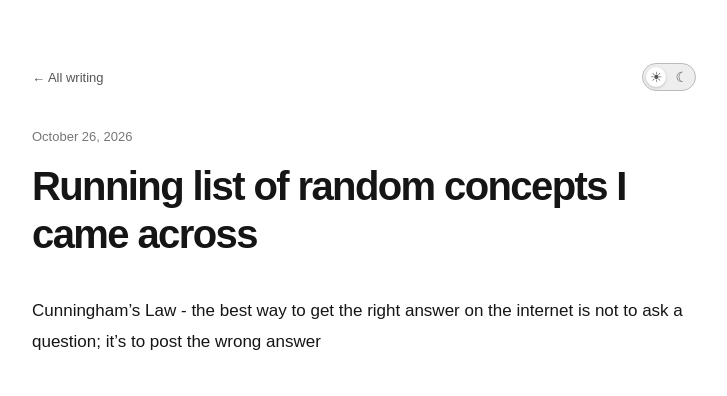
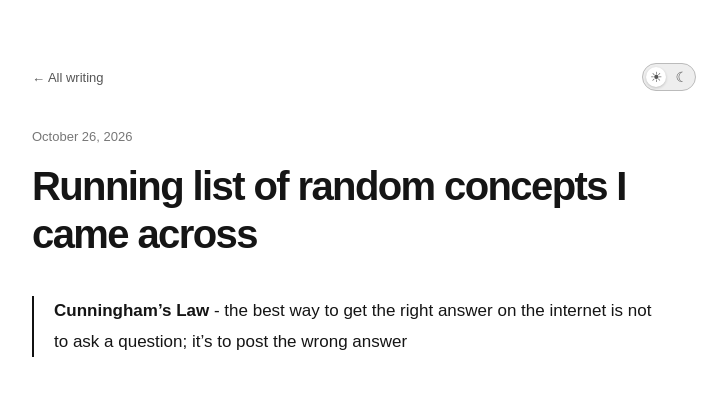
Before and after one commit to anjalisurana-commits/anjalisurana-commits.github.io, a Jekyll site: the page built from _posts/2026-10-26-getting-into-ai-safety.md, in a window 1280 px wide. Shown: the top 396 px of the page, without its empty margins (276-1003 px from the left). Built offline with Jekyll 4.4.1, drawn with Linux system fonts in a browser that asks for light colours.

Commit message:
Update _posts/2026-10-26-getting-into-ai-safety.md (via Pages CMS)

```diff
--- a/_posts/2026-10-26-getting-into-ai-safety.md
+++ b/_posts/2026-10-26-getting-into-ai-safety.md
@@ -2,8 +2,4 @@
 title: Running list of random concepts I came across
 layout: post
 ---
-Cunningham’s Law - the best way to get the right answer on the internet is not to ask a question; it's to post the wrong answer
-
-
-
-&nbsp;
+> **Cunningham’s Law** - the best way to get the right answer on the internet is not to ask a question; it's to post the wrong answer
```
